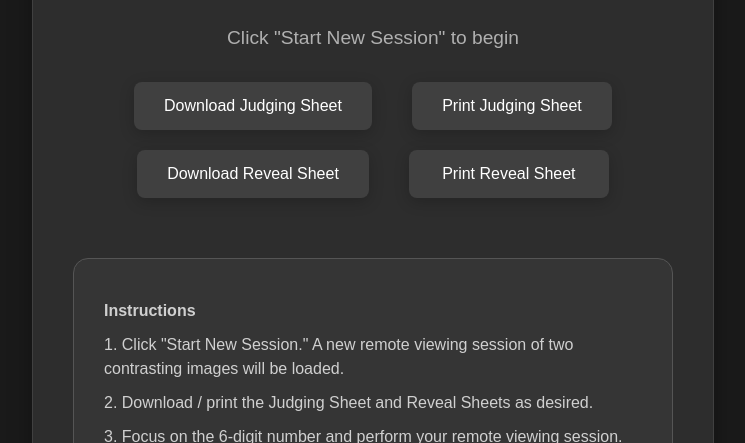
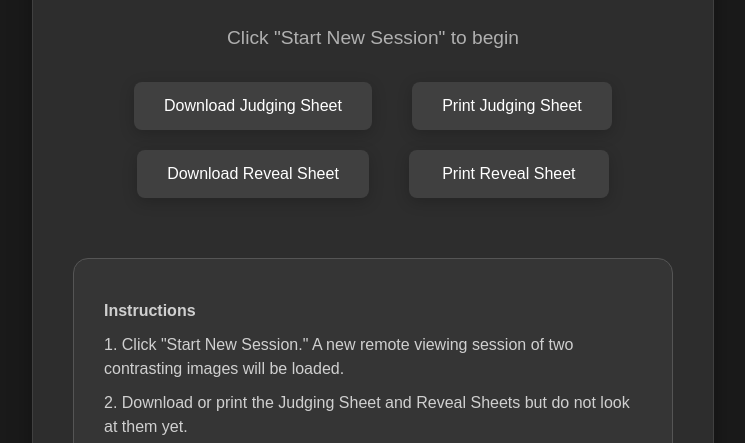
Before and after one commit to willward1/ARV, a plain HTML site: page public/index.html in a window 1280 px wide. Shown: the part 509-952 px from the top of the page, without its empty margins (267-1012 px from the left). Drawn offline with nearby package versions, Linux system fonts and the light colour scheme.

Commit message:
Update index.html

```diff
--- a/public/index.html
+++ b/public/index.html
@@ -232,7 +232,7 @@
         <div class="instructions">
             <p><strong>Instructions</strong></p>
             <p>1. Click "Start New Session." A new remote viewing session of two contrasting images will be loaded.</p>
-            <p>2. Download / print the Judging Sheet and Reveal Sheets as desired.</p>
+            <p>2. Download or print the Judging Sheet and Reveal Sheets but do not look at them yet.</p>
             <p>3. Focus on the 6-digit number and perform your remote viewing session. Record the notes and impressions that come to mind based on the number.</p>
             <p>4. Look at the Judging Sheet and decide which of the two images is closest to your session.</p>
             <p>5. Look at the Judging reveal sheet to determine whether "up" or "down" is associated with your choice in Step 4.</p>
```
